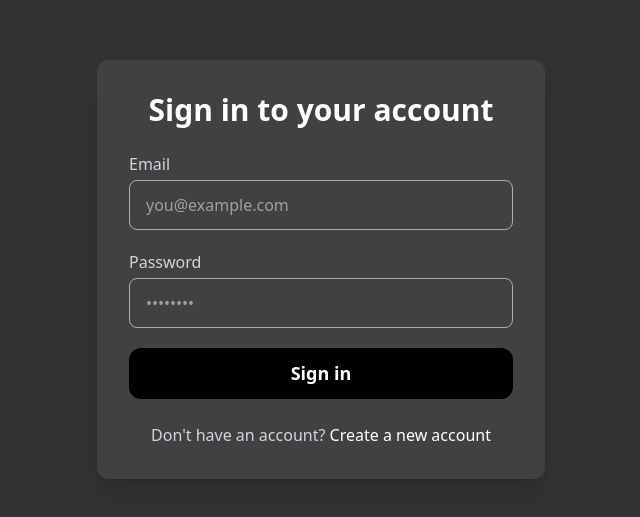
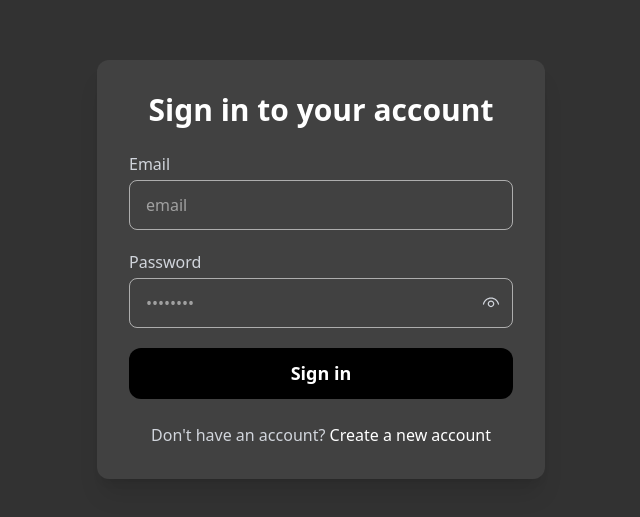
Before and after one commit to tanishqsonwane17/SOEM, a React (Vite) app in the folder Frontend/: page /login in a window 1280 px wide. Shown: the part 131-648 px from the top of the page, without its empty margins (319-959 px from the left). Built offline with nearby package versions, Linux system fonts and the light colour scheme.

Commit message:
login eye button added

```diff
--- a/Frontend/src/screens/Login.jsx
+++ b/Frontend/src/screens/Login.jsx
@@ -1,13 +1,16 @@
-import React, {useState, useContext} from 'react'
+import React, { useState, useContext } from 'react'
 import { UserContext } from '../context/User.contenxt'
-import { useNavigate } from 'react-router-dom'
-import { NavLink } from 'react-router-dom'
+import { useNavigate, NavLink } from 'react-router-dom'
 import axios from '../config/Axios'
+import { VscEye, VscEyeClosed } from "react-icons/vsc";
+
 const Login = () => {
   const [email, setEmail] = useState('')
   const [password, setPassword] = useState('')
+  const [showPassword, setShowPassword] = useState(false) // 👈 toggle state
   const { setUser } = useContext(UserContext)
   const navigate = useNavigate()
+
   const handleSubmit = async (e) => {
     e.preventDefault()
     await axios.post('/users/login', {
@@ -28,9 +31,9 @@ const Login = () => {
      <div className="min-h-screen flex items-center justify-center bg-[#323232]">
         <div className="bg-[#414141] shadow-xl rounded-xl p-8 w-full max-w-md">
             <h2 className="text-3xl font-bold text-white mb-6 text-center">Sign in to your account</h2>
-            <form className="space-y-5"
-            onSubmit={handleSubmit}
-            >
+
+            <form className="space-y-5" onSubmit={handleSubmit}>
+                {/* Email */}
                 <div>
                     <label className="block text-gray-300 mb-1" htmlFor="email">
                         Email
@@ -40,32 +43,45 @@ const Login = () => {
                         type="email"
                         id="email"
                         onChange={(e) => setEmail(e.target.value)}
-                        placeholder="you@example.com"
+                        placeholder="email"
                         autoComplete="email"
                         required
                     />
                 </div>
+
                 <div>
                     <label className="block text-gray-300 mb-1" htmlFor="password">
                         Password
                     </label>
+                    <div className="relative">
                       <input
-                        className="w-full px-4 py-3 rounded-lg text-white border border-[#e6e6e6a8] focus:outline-none"
-                        type="password"
+                          className="w-full px-4 py-3 rounded-lg text-white border border-[#e6e6e6a8] focus:outline-none pr-10"
+                          type={showPassword ? "text" : "password"}  // 👈 toggle here
                           onChange={(e) => setPassword(e.target.value)}
                           id="password"
                           placeholder="••••••••"
                           autoComplete="current-password"
                           required
                       />
+                      <button
+                        type="button"
+                        className="absolute right-3 cursor-pointer top-1/2 -translate-y-1/2 text-gray-300"
+                        onClick={() => setShowPassword(!showPassword)}
+                      >
+                        {showPassword ? <VscEyeClosed size={20}/> : <VscEye size={20}/>}
+                      </button>
                     </div>
+                </div>
+
+                {/* Submit button */}
                 <button
                     type="submit"
-                    className="w-full py-3 rounded-xl text-[18px] bg-black cursor-pointer text-white font-semibold transition-colors"
-                >
+                    className="w-full py-3 rounded-xl text-[18px] bg-black cursor-pointer text-white font-semibold transition-colors">
                    Sign in
                 </button>
             </form>
+
+            {/* Footer */}
             <div className="mt-6 text-center">
                 <span className="text-gray-300">Don't have an account? </span>
                 <NavLink to={'/register'}
@@ -75,7 +91,6 @@ const Login = () => {
             </div>
         </div>
      </div>
-
    </>
   )
 }
```
Lines whose indentation alone changed are shown as unchanged.
